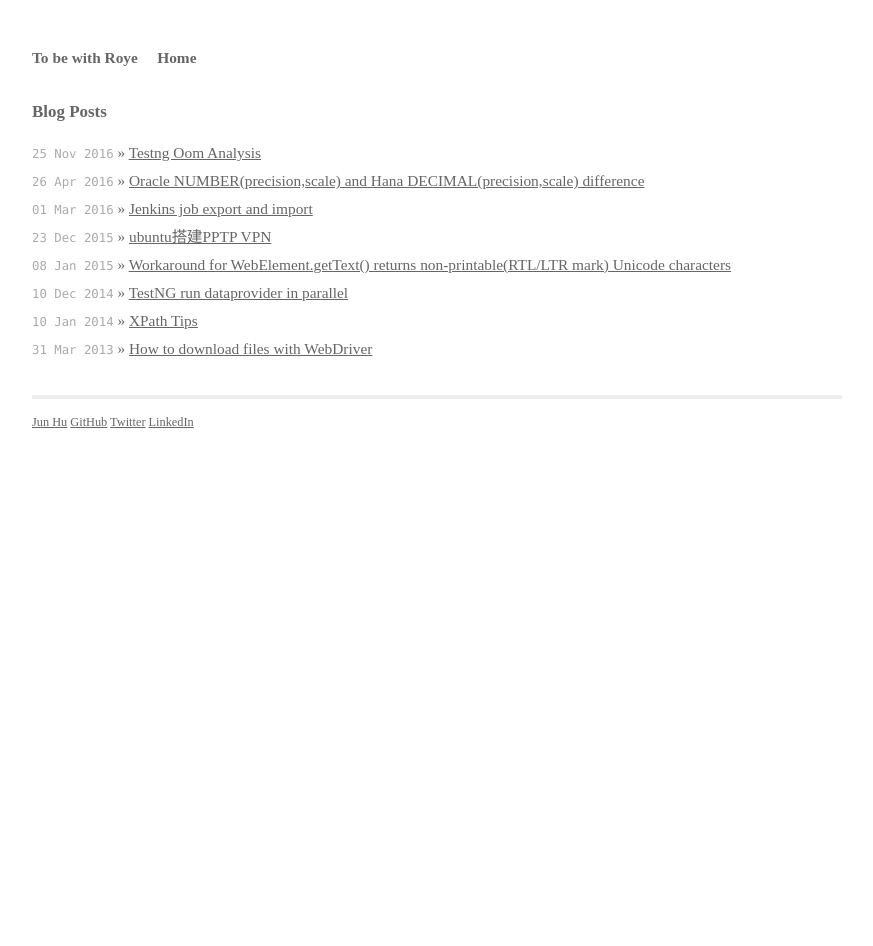
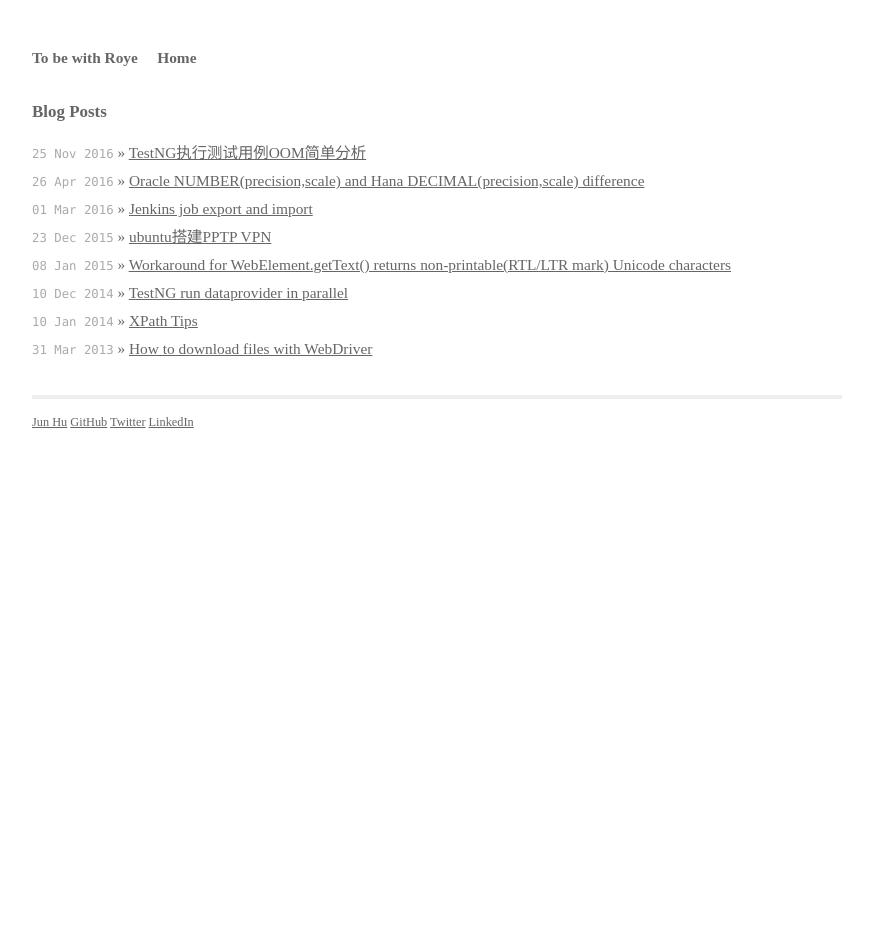
Before and after one commit to rissen/rissen.github.com, a Jekyll site: the page built from blog/index.html, in a window 1280 px wide. Shown: the whole page, without its empty margins (203-1076 px from the left). Built offline with Jekyll 4.4.1, drawn with Linux system fonts in a browser that asks for light colours; part of the change alters nothing that is shown.

````diff
--- a/_posts/2016-11-25-testng-oom-analysis.markdown
+++ b/_posts/2016-11-25-testng-oom-analysis.markdown
@@ -1,3 +1,13 @@
+---
+layout: posts
+title: "TestNG执行测试用例OOM简单分析"
+description: "TestNG执行测试用例OOM简单分析"
+category: codes
+tags: [testNG, java, oom]
+---
+
+# TestNG执行测试用例OOM简单分析
+
 最近有个模块的web自动化测试Jenkins Job跑着跑着就OOM，使用的TestNG + WebDriver， 之前这个模块也偶尔遇到过OOM的问题，每次都是调整heap，已经调整到1536了，奇怪的是那么多模块，就单单那一个模块会OOM。鉴于之前屡次遇到OOM的问题，早先已在ant build.xml里TestNG对应的 HeapDumpOnOutOfMemoryError参数给加上了，一旦OOM发生了就会生成 heap dump，如"Dumping heap to java_pid2262.hprof ..."。
 
 ```
@@ -35,6 +45,6 @@ protected final EC2UniqueEmployee manager = new EC2UniqueEmployee("xxx","xxx","x
 protected final static EC2UniqueEmployee manager = new EC2UniqueEmployee("xxx","xxx","xxx");
 ```
 
-![image](../images/mat_overview.png)
+![image](/public/upload/mat_overview.png)
 
-![image](../images/mat_histogram.png)
+![image](/public/upload/mat_histogram.png)
````
Also changed, not shown: public/upload/mat_histogram.png (added), public/upload/mat_overview.png (added).
